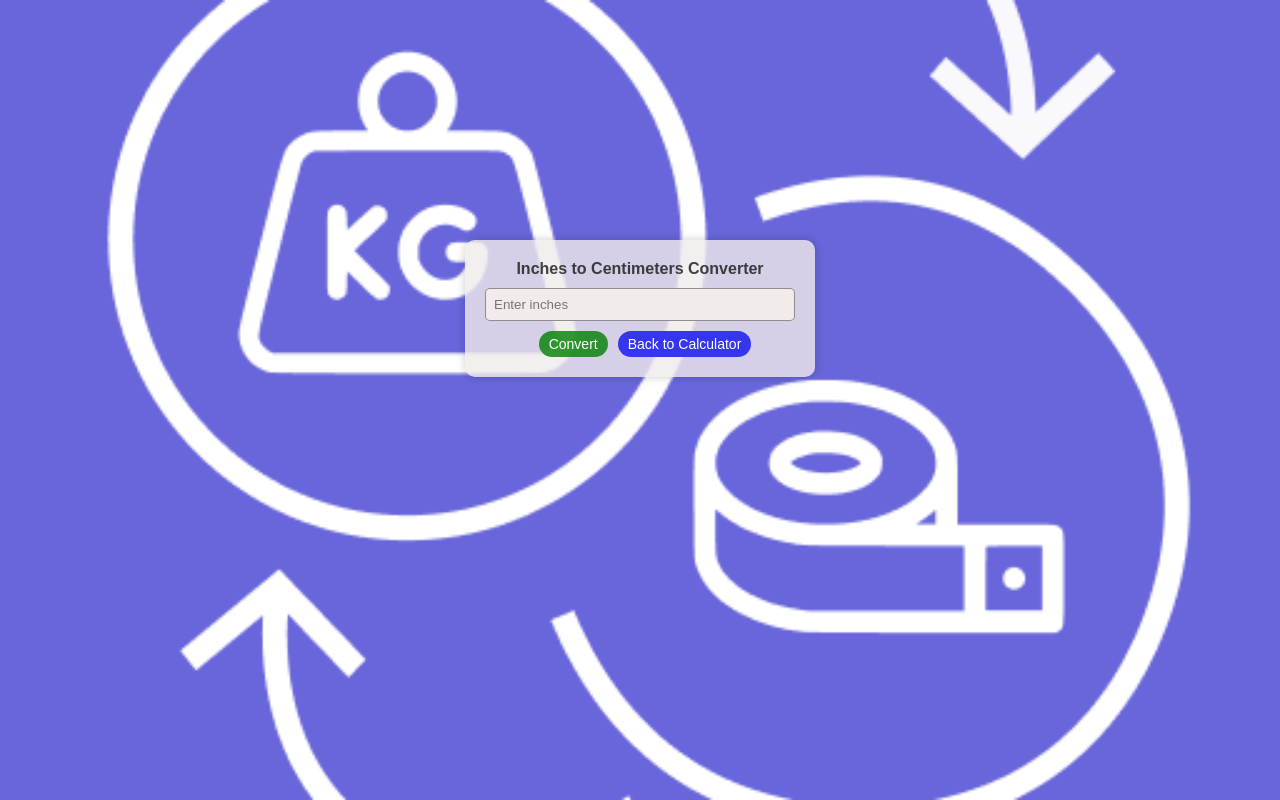
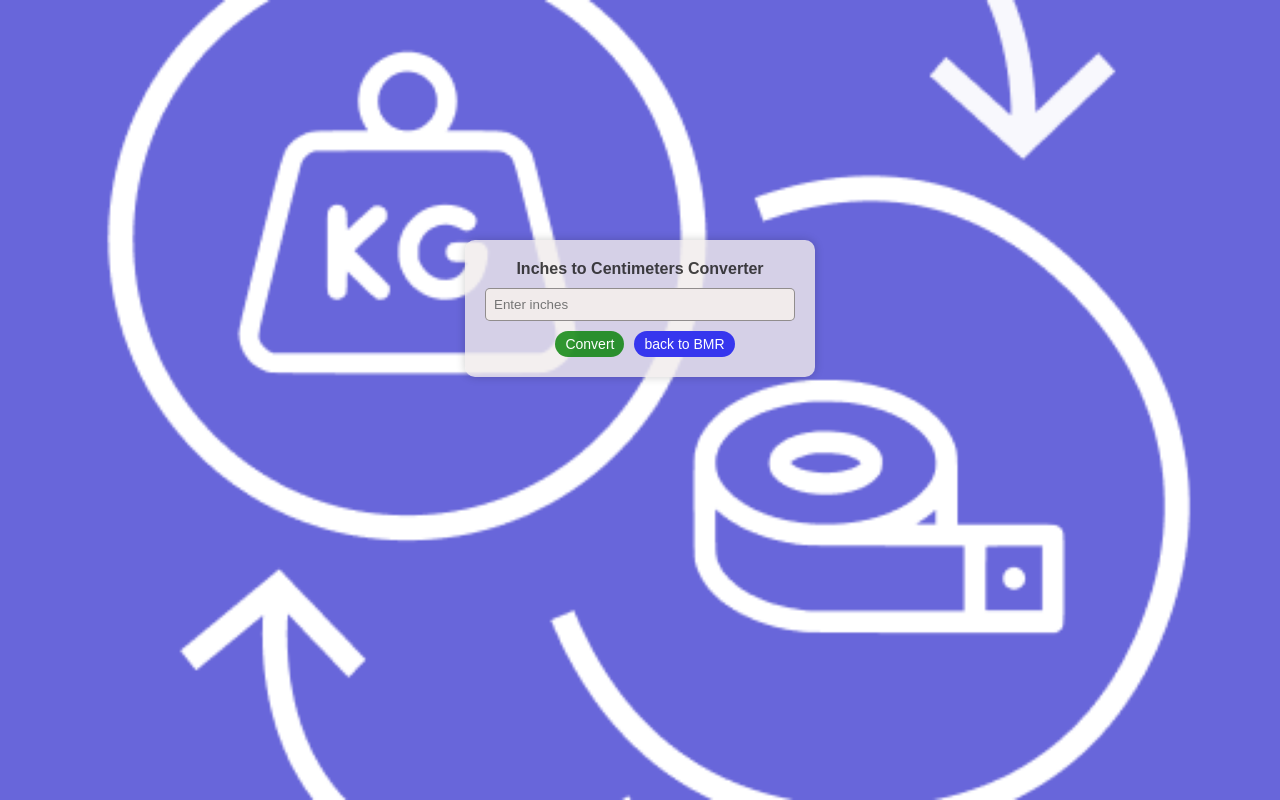
Before and after one commit to Ajarat-508/BMR-app, a plain HTML site: page calc.html in a window 1280 px wide. Drawn offline with Linux system fonts and the light colour scheme.

Commit message:
commit change

```diff
--- a/calc.html
+++ b/calc.html
@@ -4,6 +4,9 @@
     <meta charset="UTF-8">
     <meta name="viewport" content="width=device-width, initial-scale=1.0">
     <title>Unit Converter</title>
+    <!-- font awesome link -->
+    <link rel="stylesheet" href="https://cdnjs.cloudflare.com/ajax/libs/font-awesome/4.7.0/css/font-awesome.min.css">
+    <!-- Css link -->
     <link rel="stylesheet" href="calc.css">
 </head>
 <body>
@@ -13,7 +16,7 @@
         <input type="number" id="inchesInput" placeholder="Enter inches">
         <div class="btn-container">
             <button onclick="convert()">Convert</button>
-            <a href="index.html"><button class="btn">Back to Calculator</button></a>
+            <a href="index.html"><button class="btn">back to BMR</button></a>
         </div>
         <p id="result"></p>
 
```
